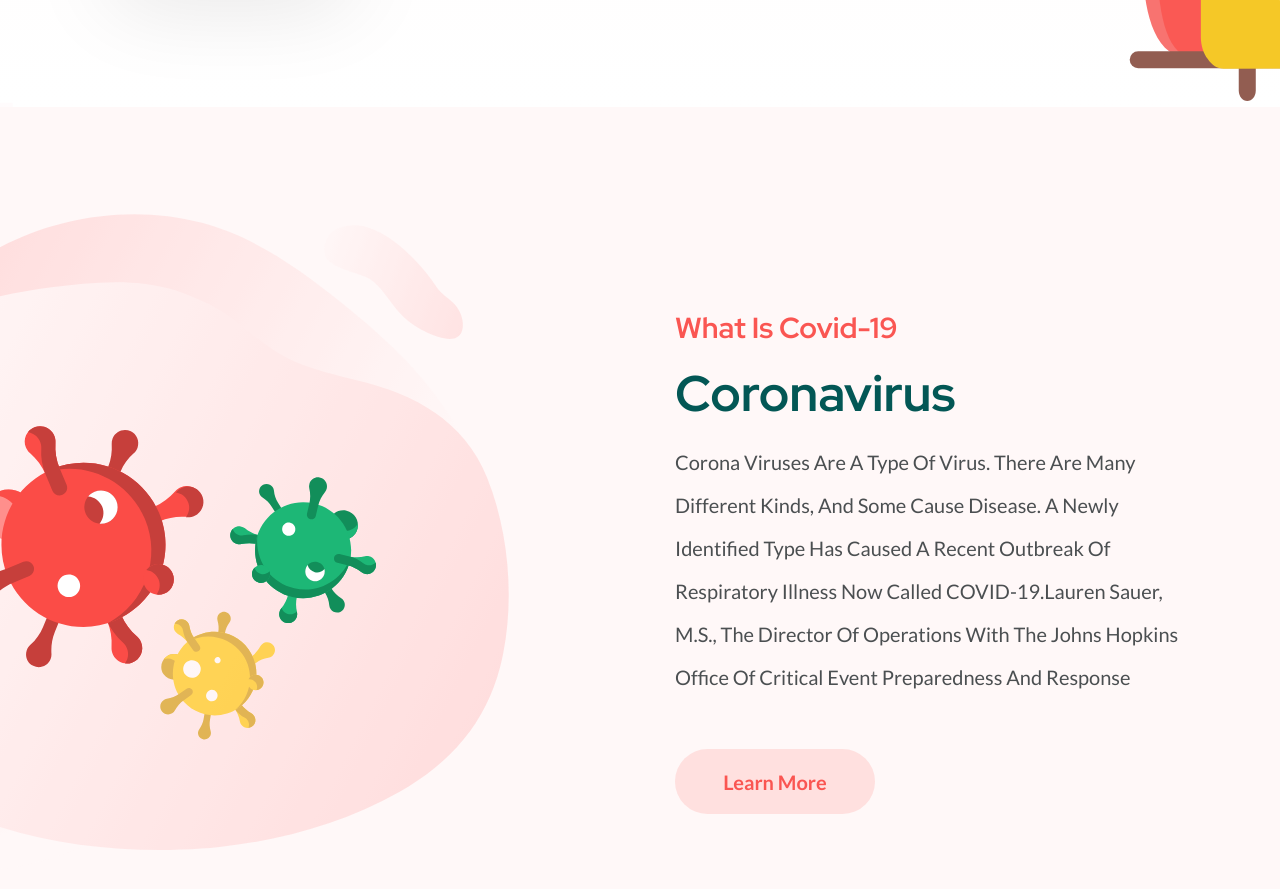
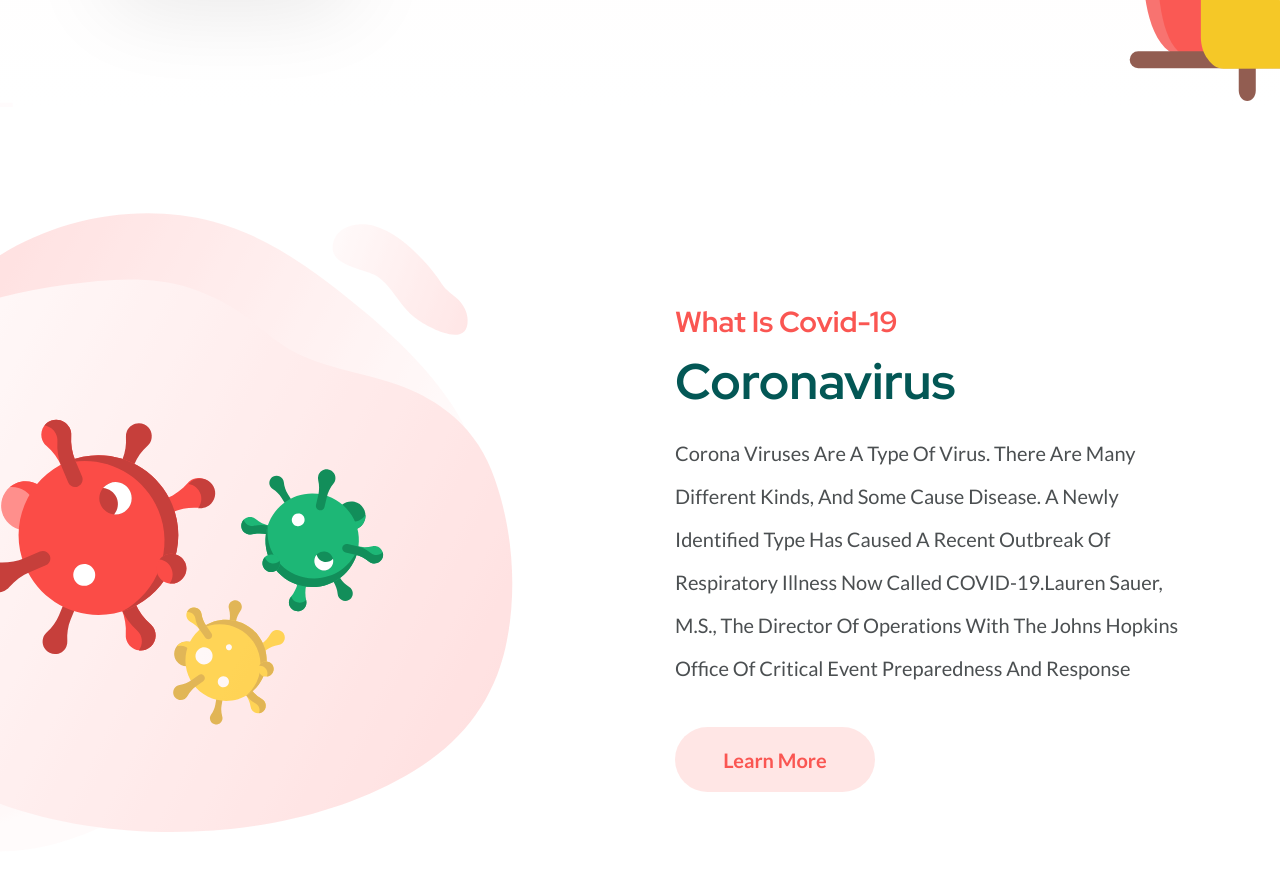
Before and after one commit to kapitoxa/covid-19-landing, a website: page src/index.html in a window 1280 px wide. Shown: the part 858-1747 px from the top of the page. Drawn offline with nearby package versions, Linux system fonts and the light colour scheme; files that its build step writes are made by us from their sources; files whose address does not match are found by name.

Commit message:
'overview' section sizes fixing

```diff
--- a/src/sass/blocks/_overview.scss
+++ b/src/sass/blocks/_overview.scss
@@ -1,17 +1,17 @@
 .overview {
-    padding: 203px 0 222px 0;
+    padding: 197px 0 222px 0;
     min-height: 886px;
-    background: #fff8f8 url('../img/overview-bg.svg') center (center/cover) no-repeat;
+    background: url(../img/overview-bg.svg) center center no-repeat;
     &__wrapper {
-        margin-left: 790px;
+        margin-left: 811px;
     }
     &__title {
-        margin-top: 18px;
+        margin-top: 12px;
     }
     &__descr {
-        margin-top: 18px;
+        margin-top: 21px;
     }
     &__button {
-        margin-top: 50px;
+        margin-top: 37px;
     }
 }
```
Also changed, not shown: dist/css/style.min.css.
